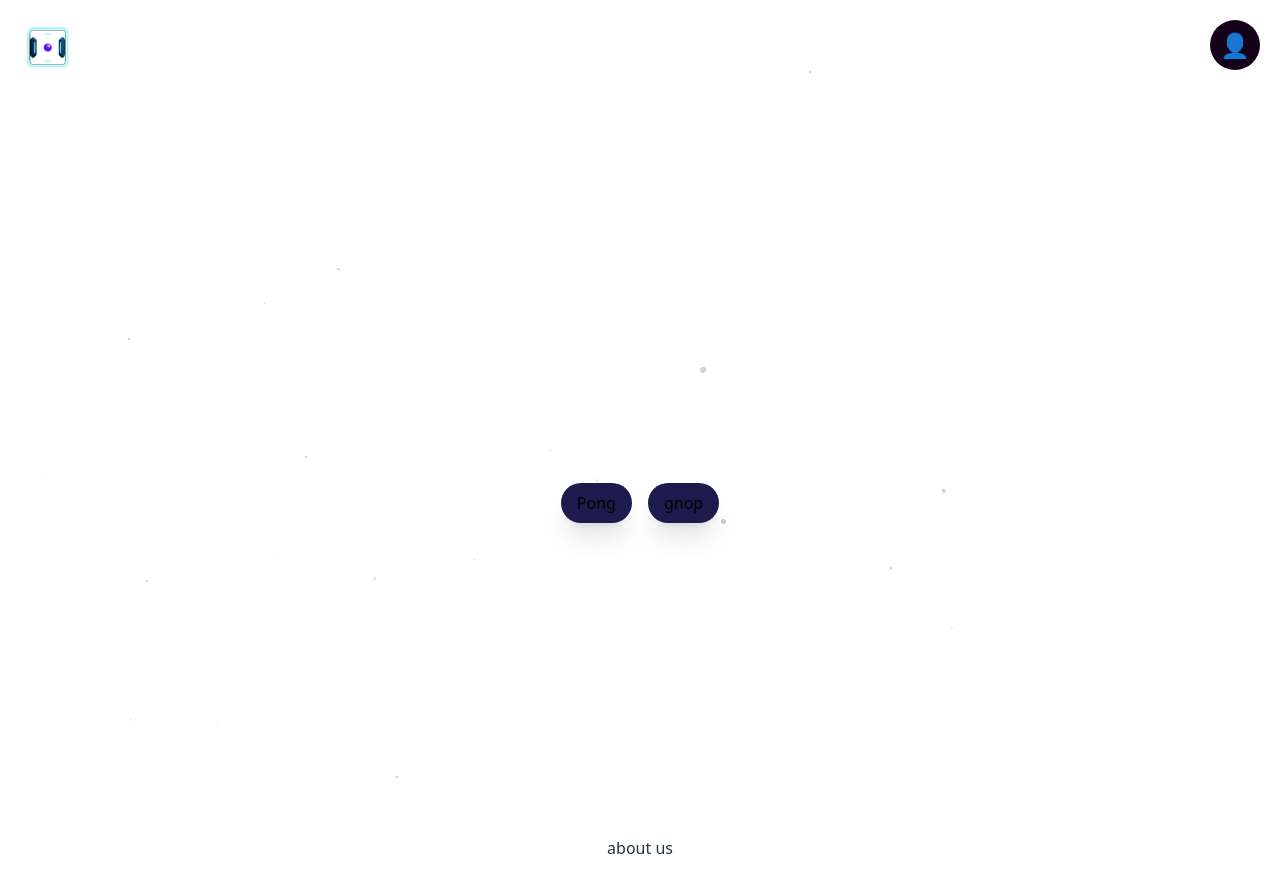
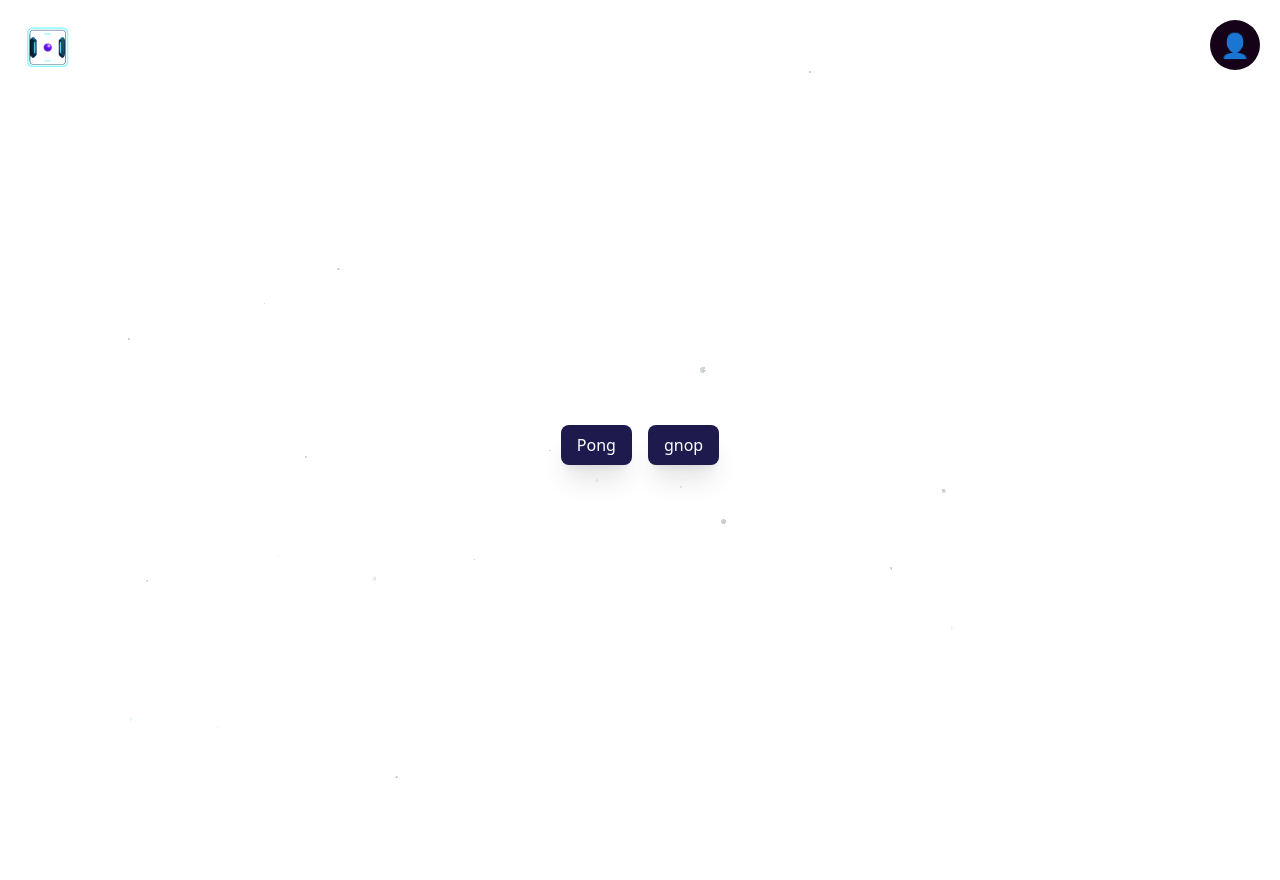
Before and after one commit to MoHamzC/ft_transcendence, a React (Vite) app in the folder mergetr/frontend/: page / in a window 1280 px wide. After the commit the page ends 816 px from the top, so only its background shows below. Built offline with nearby package versions, Linux system fonts and the light colour scheme.

Commit message:
fix : lag in menu thanks to demostanis and mxm

```diff
--- a/mergetr/frontend/src/App.tsx
+++ b/mergetr/frontend/src/App.tsx
@@ -1,4 +1,4 @@
-import { useState } from 'react'
+import React, { useState, Profiler } from 'react'
 import './App.css'
 
 import { BrowserRouter as Router, Routes, Route, useNavigate } from 'react-router-dom'
@@ -33,33 +33,45 @@ function Home()
 		<>
 		<FuzzyText>transcendence</FuzzyText>
 
-			<div className='my-3'>
+			<div className='mt-3'>
 				<button
-					className="px-4 py-2 rounded-full  text-black mx-2 hover:cursor-pointer hover:bg-gray-500  shadow-xl"
-					style={{ backgroundColor: 'oklch(25.7% 0.09 281.288)' }}
+					className="px-4 py-2 active:scale-90 hover:scale-105 text-white mx-2 hover:cursor-pointer hover:bg-gray-500 shadow-xl"
+					style={{ borderRadius: '8px', backgroundColor: 'oklch(25.7% 0.09 281.288)' }}
 					onClick={() => navigate('/pong')}
 				>
 					Pong
 				</button>
 				<SplashCursor />
 
-				<button className="px-4 py-2 bg-zinc-600 rounded-full text-black mx-2 hover:cursor-pointer hover:bg-gray-500 shadow-xl"
-				style={{ backgroundColor: 'oklch(25.7% 0.09 281.288)' }}
-				onClick={startPong}>gnop</button>
+				<button
+					className="px-4 py-2 hover:scale-105 active:scale-90 bg-zinc-600 text-white mx-2 hover:cursor-pointer hover:bg-gray-500 shadow-xl"
+					style={{ borderRadius: '8px', backgroundColor: 'oklch(25.7% 0.09 281.288)' }}
+					onClick={startPong}
+				>
+					gnop
+				</button>
 			</div>
 		</>
 	)
 }
 
-
-
+function onRenderCallback(
+  id: string,
+  phase: 'mount' | 'update',
+  actualDuration: number,
+  baseDuration: number,
+  startTime: number,
+  commitTime: number,
+  interactions: Set<any>
+) {
+  console.log(`[Profiler] ${id} (${phase}) - actualDuration: ${actualDuration}ms`);
+}
 
 function App()
 {
 	const [isLogged, setIsLogged] = useState(false);
 	return (
 		<>
-			<Router>
 			<div style={{ width: '100vw', height: '100vh', position: 'relative' }}>
 				<Particles
 					particleColors={['#ffffff', '#ffffff']}
@@ -71,9 +83,8 @@ function App()
 					alphaParticles={false}
 					disableRotation={false}
 				/>
-					<BackHome />
-					{/* <Galaxy> */}
-
+				<Router>
+					<Profiler id="MainRoutes" onRender={onRenderCallback}>
 						<div style={{ position: 'absolute', zIndex: 10, display: 'flex', flexDirection: 'column', alignItems: 'center', justifyContent: 'center', width: '100%', height: '100%' }}>
 							<Routes>
 								<Route path="/" element={<Home />} />
@@ -87,13 +98,13 @@ function App()
 								<Route path="/profile" element={<MyProfile />} />
 								<Route path="/stats" element={<Stats/>} />
 							</Routes>
-							<AboutUs />
+						</div>
+					</Profiler>
 					<SideMenu isLogged={isLogged} setIsLogged={setIsLogged} />
+					<BackHome />
+
+				</Router>
 			</div>
-
-					{/* </Galaxy> */}
-				</div>
-			</Router>
 		</>
 	)
 }
--- a/mergetr/frontend/src/SplashCursor.tsx
+++ b/mergetr/frontend/src/SplashCursor.tsx
@@ -1,6 +1,3 @@
-
-
-
 "use client";
 import React, { useEffect, useRef } from "react";
 
@@ -1420,13 +1417,15 @@ export default function SplashCursor({
       return ((value - min) % range) + min;
     }
 
-    window.addEventListener("mousedown", (e) => {
+    // Listeners
+    const mouseDownListener = (e: MouseEvent) => {
       const pointer = pointers[0];
       const posX = scaleByPixelRatio(e.clientX);
       const posY = scaleByPixelRatio(e.clientY);
       updatePointerDownData(pointer, -1, posX, posY);
       clickSplat(pointer);
-    });
+    };
+    window.addEventListener("mousedown", mouseDownListener);
 
     function handleFirstMouseMove(e: MouseEvent) {
       const pointer = pointers[0];
@@ -1439,13 +1438,14 @@ export default function SplashCursor({
     }
     document.body.addEventListener("mousemove", handleFirstMouseMove);
 
-    window.addEventListener("mousemove", (e) => {
+    const mouseMoveListener = (e: MouseEvent) => {
       const pointer = pointers[0];
       const posX = scaleByPixelRatio(e.clientX);
       const posY = scaleByPixelRatio(e.clientY);
       const color = pointer.color;
       updatePointerMoveData(pointer, posX, posY, color);
-    });
+    };
+    window.addEventListener("mousemove", mouseMoveListener);
 
     function handleFirstTouchStart(e: TouchEvent) {
       const touches = e.targetTouches;
@@ -1460,9 +1460,7 @@ export default function SplashCursor({
     }
     document.body.addEventListener("touchstart", handleFirstTouchStart);
 
-    window.addEventListener(
-      "touchstart",
-      (e) => {
+    const touchStartListener = (e: TouchEvent) => {
       const touches = e.targetTouches;
       const pointer = pointers[0];
       for (let i = 0; i < touches.length; i++) {
@@ -1470,13 +1468,10 @@ export default function SplashCursor({
         const posY = scaleByPixelRatio(touches[i].clientY);
         updatePointerDownData(pointer, touches[i].identifier, posX, posY);
       }
-      },
-      false
-    );
-
-    window.addEventListener(
-      "touchmove",
-      (e) => {
+    };
+    window.addEventListener("touchstart", touchStartListener, false);
+
+    const touchMoveListener = (e: TouchEvent) => {
       const touches = e.targetTouches;
       const pointer = pointers[0];
       for (let i = 0; i < touches.length; i++) {
@@ -1484,17 +1479,28 @@ export default function SplashCursor({
         const posY = scaleByPixelRatio(touches[i].clientY);
         updatePointerMoveData(pointer, posX, posY, pointer.color);
       }
-      },
-      false
-    );
-
-    window.addEventListener("touchend", (e) => {
+    };
+    window.addEventListener("touchmove", touchMoveListener, false);
+
+    const touchEndListener = (e: TouchEvent) => {
       const touches = e.changedTouches;
       const pointer = pointers[0];
       for (let i = 0; i < touches.length; i++) {
         updatePointerUpData(pointer);
       }
-    });
+    };
+    window.addEventListener("touchend", touchEndListener);
+
+    // CLEANUP
+    return () => {
+      window.removeEventListener("mousedown", mouseDownListener);
+      document.body.removeEventListener("mousemove", handleFirstMouseMove);
+      window.removeEventListener("mousemove", mouseMoveListener);
+      document.body.removeEventListener("touchstart", handleFirstTouchStart);
+      window.removeEventListener("touchstart", touchStartListener, false);
+      window.removeEventListener("touchmove", touchMoveListener, false);
+      window.removeEventListener("touchend", touchEndListener);
+    };
   }, [
     SIM_RESOLUTION,
     DYE_RESOLUTION,
```
Lines whose indentation alone changed are shown as unchanged.
